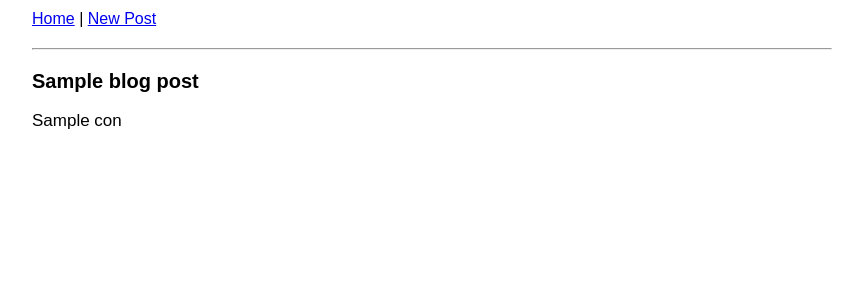
After one commit to abstract5/build-a-blog, a Python web app: template templates/viewpost.html in a window 1280 px wide. The commit adds this page. Shown: the top 300 px of the page, without its empty margins (208-1071 px from the left). Run offline with Jinja, Linux system fonts and the light colour scheme; the template is opened without the code that fills it: most values are stand-ins (such as "Sample title", 1, 10 or a date in 2020).

Commit message:
Implemented post links

```diff
--- a/templates/base.html
+++ b/templates/base.html
@@ -59,7 +59,7 @@
 </head>
 
 <body>
-    <a href="/">Home</a> | <a href="/submission">New Post</a>
+    <a href="/blog">Home</a> | <a href="/blog/submission">New Post</a>
     <hr>
 
     {% block content %}
--- a/templates/front.html
+++ b/templates/front.html
@@ -4,7 +4,7 @@
 
 {% for post in posts %}
     <div class="posted">
-        <div class="post-title">{{ post.title }}</div>
+        <div class="post-title"><a href="/blog/{{ post.key().id() }}">{{ post.title }}</a></div>
         <pre class="post-body">{{ post.con }}</pre>
     </div>
 {% endfor %}
--- a/templates/submit.html
+++ b/templates/submit.html
@@ -2,7 +2,7 @@
 
 {% block content %}
 
-<form method="post" action="/submission">
+<form method="post" action="/blog/submission">
     <label>
         <div>Title</div>
         <input type="text" name="title" value="{{ title }}"/>
@@ -15,6 +15,6 @@
 
     <div class="error">{{ error }}</div>
 
-    <input type="submit"/>
+    <input type="submit" value="Post"/>
 </form>
 {% endblock %}
--- /dev/null
+++ b/templates/viewpost.html
@@ -0,0 +1,7 @@
+{% extends "base.html" %}
+
+{% block content %}
+    <div class="post-title">{{ blogPost.title }}</div>
+    <br>
+    <div class="post-body">{{ blogPost.con }}</div>
+{% endblock %}
```
Also changed, not shown: main.py (+17 -5 lines), 1 other file.
